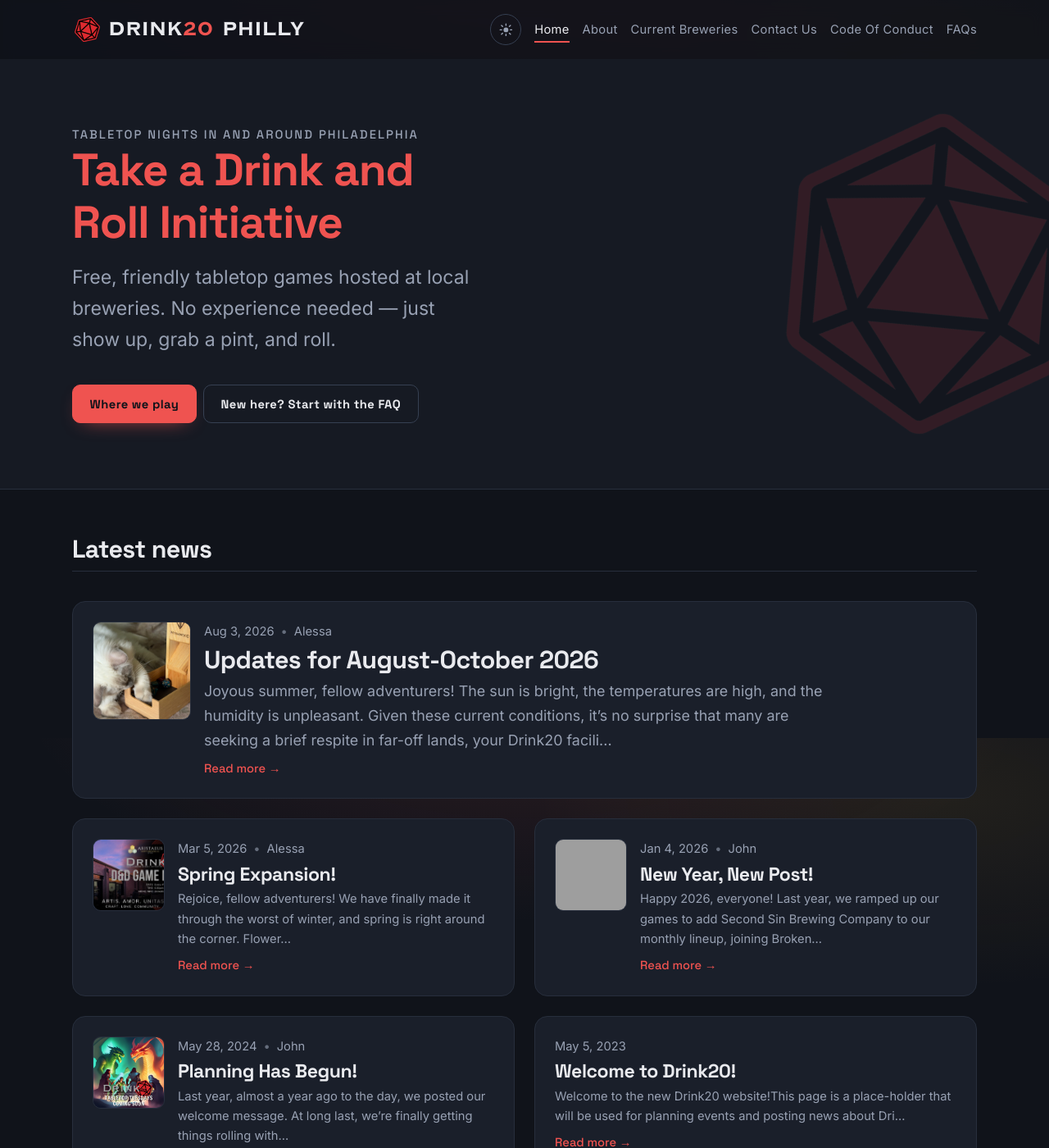
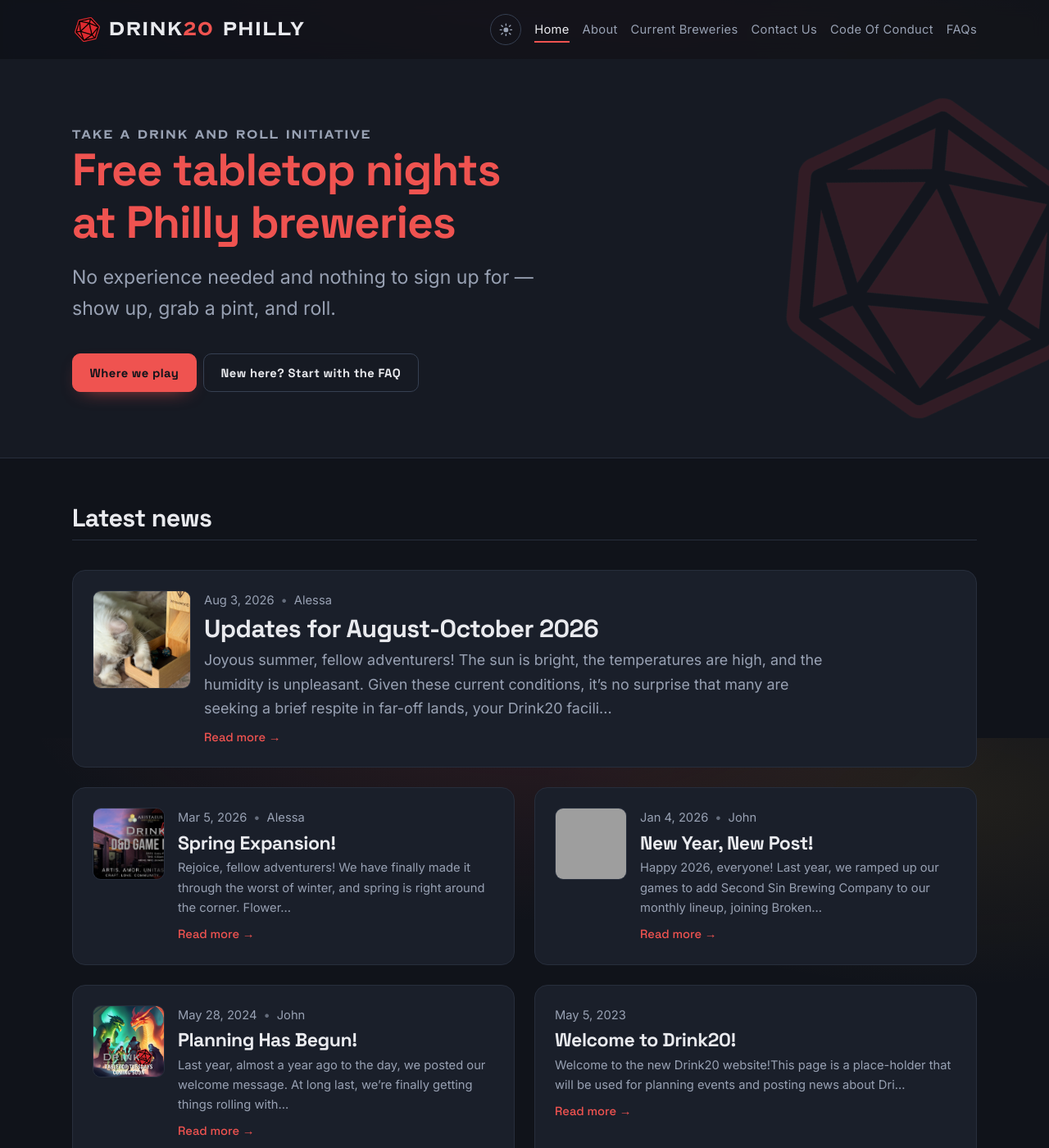
Before and after one commit to jmahlman/drink20.com, a Jekyll site: the page built from index.html, in a window 1280 px wide and 1400 px high. Shown: the whole window at 82% size. Built offline with Jekyll 4.4.1, drawn with Linux system fonts in a browser that asks for light colours; the list of posts is cut into pages by our own code; grey boxes are pictures that could not be loaded.

Commit message:
Move the tagline out of the headline slot
The hero was stacking three descriptive lines — an eyebrow, the tagline as
h1, and a subline that restated the eyebrow — so the tagline was doing
headline duty it isn't built for.

The tagline now sits in the eyebrow slot set in Copperplate, which reads as
identity rather than description and echoes the logo lockup. It pulls from
site.description so there's one source of truth. Weight 700 is deliberate:
the masthead already downloads that cut, so this adds no request.

The h1 answers what the group actually is, and the supporting line carries
the two facts a newcomer needs — no experience, no signup.

Renames .hero__tagline to .lede, since it's named for its job and both the
hero and page headers use it.

Co-Authored-By: Claude Opus 5 <noreply@anthropic.com>

```diff
--- a/_layouts/home.html
+++ b/_layouts/home.html
@@ -4,11 +4,11 @@ layout: default
 <section class="hero">
 	<div class="container">
 		<div class="hero__inner">
-			<p class="eyebrow">Tabletop nights in and around Philadelphia</p>
-			<h1 class="hero__title">Take a Drink and Roll Initiative</h1>
-			<p class="hero__tagline">
-				Free, friendly tabletop games hosted at local breweries. No experience
-				needed — just show up, grab a pint, and roll.
+			<p class="eyebrow eyebrow--brand">{{ site.description }}</p>
+			<h1 class="hero__title">Free tabletop nights at Philly breweries</h1>
+			<p class="lede">
+				No experience needed and nothing to sign up for — show up, grab a
+				pint, and roll.
 			</p>
 			<div class="hero__actions">
 				<a class="button" href="{{ '/breweries' | relative_url }}">Where we play</a>
--- a/_layouts/page.html
+++ b/_layouts/page.html
@@ -15,7 +15,7 @@ for pages laying out a grid rather than prose (the archive).
 		<div class="page-header">
 			<h1 class="page-header__title">{{ page.title }}</h1>
 			{%- if page.description -%}
-				<p class="hero__tagline">{{ page.description }}</p>
+				<p class="lede">{{ page.description }}</p>
 			{%- endif -%}
 		</div>
 
--- a/_sass/_base.scss
+++ b/_sass/_base.scss
@@ -176,3 +176,14 @@ hr {
 	text-transform: uppercase;
 	color: var(--text-muted);
 }
+
+/* The tagline, set in the brand face so it reads as part of the identity
+   rather than as another line of description. Weight 700 is deliberate — the
+   masthead already downloads that cut, so this costs no extra request.
+   `text-transform` is inherited from .eyebrow: Copperplate is caps-only so
+   it's a no-op here, but it keeps the fallback consistent if the font fails. */
+.eyebrow--brand {
+	font-family: var(--font-brand);
+	font-weight: 700;
+	letter-spacing: 0.12em;
+}
--- a/_sass/_layout.scss
+++ b/_sass/_layout.scss
@@ -260,10 +260,12 @@
 	color: var(--hero-title);
 }
 
-.hero__tagline {
+/* Supporting line under a headline. Named for its job, not its position, since
+   both the hero and page headers use it. */
+.lede {
 	font-size: var(--step-1);
 	color: var(--text-muted);
-	max-width: 34ch;
+	max-width: 42ch;
 	margin-bottom: var(--space-l);
 }
 
```
